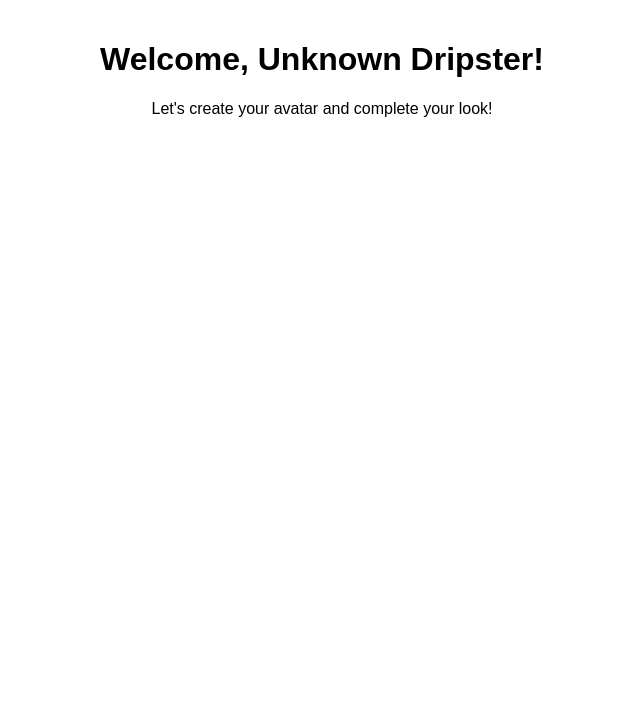
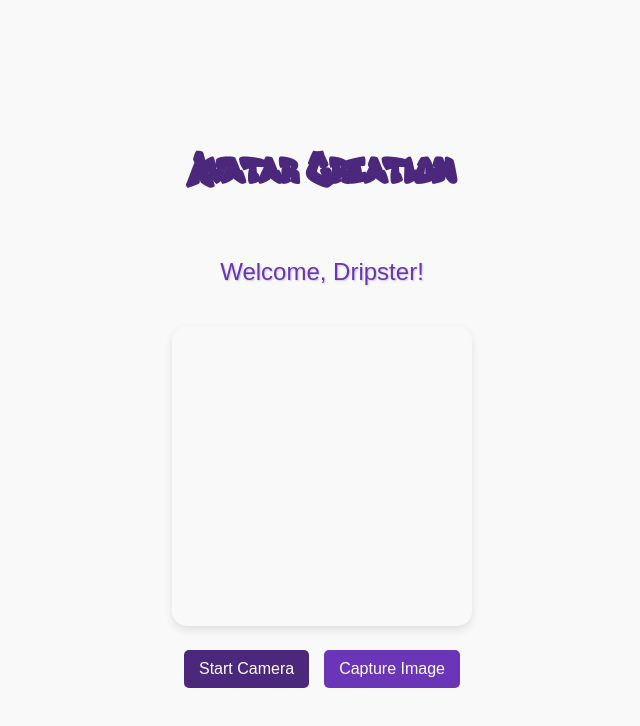
Before and after one commit to villelas/Dripster, a React (Create React App) app: page /avatarcreation in a window 1280 px wide. Shown: the top 726 px of the page, without its empty margins (318-958 px from the left). Built offline with nearby package versions, Linux system fonts and the light colour scheme.

Commit message:
Initiating the camera for avatar creation

```diff
--- /dev/null
+++ b/src/pages/SignIn/avatarcreation.css
@@ -0,0 +1,56 @@
+.avatar-creation-page {
+    text-align: center;
+    padding: 20px;
+    font-family: 'Arial', sans-serif;
+  }
+
+  h1 {
+    font-size: 2rem;
+    color: #4b287c;
+  }
+
+  p {
+    font-size: 1.2rem;
+    color: #6a35b7;
+  }
+
+  .drag-drop-box {
+    margin: 20px auto;
+    padding: 20px;
+    width: 300px;
+    height: 200px;
+    border: 2px dashed #6a35b7;
+    border-radius: 10px;
+    display: flex;
+    align-items: center;
+    justify-content: center;
+    background-color: #f8f8f8;
+    cursor: pointer;
+    position: relative;
+  }
+
+  .drag-drop-box.drag-active {
+    border-color: #4b287c;
+    background-color: #eaeaea;
+  }
+
+  .drag-drop-box p {
+    color: #6a35b7;
+    font-size: 1rem;
+    text-align: center;
+  }
+
+  .uploaded-image {
+    max-width: 100%;
+    max-height: 100%;
+    object-fit: cover;
+    border-radius: 10px;
+  }
+
+  .file-input {
+    position: absolute;
+    width: 100%;
+    height: 100%;
+    opacity: 0;
+    cursor: pointer;
+  }
--- a/src/pages/SignIn/avatarcreation.js
+++ b/src/pages/SignIn/avatarcreation.js
@@ -1,17 +1,211 @@
-import React from 'react';
-import { useLocation } from 'react-router-dom';
+import React, { useRef, useState } from 'react';
 
-const AvatarCreation = () => {
-  const location = useLocation();
-  const dripsterName = location.state?.dripstername || "Unknown Dripster"; // Fallback if undefined
+const AvatarCreation = ({ location }) => {
+  const [capturedImage, setCapturedImage] = useState(null);
+  const videoRef = useRef(null);
+  const canvasRef = useRef(null);
+
+  const startCamera = () => {
+    navigator.mediaDevices
+      .getUserMedia({ video: true })
+      .then((stream) => {
+        if (videoRef.current) {
+          videoRef.current.srcObject = stream;
+        }
+      })
+      .catch((error) => {
+        console.error('Error accessing camera:', error);
+        alert('Unable to access the camera. Please check your permissions.');
+      });
+  };
+
+  const captureImage = () => {
+    if (canvasRef.current && videoRef.current) {
+      const context = canvasRef.current.getContext('2d');
+      context.drawImage(videoRef.current, 0, 0, 300, 300); // Set dimensions
+      const dataURL = canvasRef.current.toDataURL('image/png');
+      setCapturedImage(dataURL);
+    }
+  };
+
+  const uploadImage = async () => {
+    if (capturedImage) {
+      try {
+        const formData = new FormData();
+        formData.append('file', dataURItoBlob(capturedImage), 'avatar.png');
+
+        const response = await fetch('http://localhost:8000/avatar-generator', {
+          method: 'POST',
+          body: formData,
+        });
+
+        if (!response.ok) {
+          throw new Error('Failed to upload image');
+        }
+
+        const result = await response.json();
+        console.log('Image processed:', result);
+        alert('Image uploaded and processed successfully!');
+      } catch (error) {
+        console.error('Error uploading image:', error);
+        alert('Error uploading image. Please try again.');
+      }
+    } else {
+      alert('No image captured yet!');
+    }
+  };
+
+  const dataURItoBlob = (dataURI) => {
+    const byteString = atob(dataURI.split(',')[1]);
+    const mimeString = dataURI.split(',')[0].split(':')[1].split(';')[0];
+    const ab = new ArrayBuffer(byteString.length);
+    const ia = new Uint8Array(ab);
+    for (let i = 0; i < byteString.length; i++) {
+      ia[i] = byteString.charCodeAt(i);
+    }
+    return new Blob([ab], { type: mimeString });
+  };
 
   return (
-    <div style={{ textAlign: 'center', padding: '20px' }}>
-      <h1>Welcome, {dripsterName}!</h1>
-      <p>Let's create your avatar and complete your look!</p>
-      {/* Avatar creation logic goes here */}
+    <div
+      style={{
+        display: 'flex',
+        flexDirection: 'column',
+        justifyContent: 'center',
+        alignItems: 'center',
+        height: '100vh',
+        backgroundColor: '#f9f9f9', // Set a light background for better visuals
+      }}
+    >
+      <h1 style={{ fontFamily: "'GraffitiYouth', sans-serif", fontSize: '3rem', color: '#4b287c' }}>
+        Avatar Creation
+      </h1>
+      <p
+        style={{
+          fontSize: '1.5rem',
+          color: '#6a35b7',
+          textShadow: '1px 1px 2px rgba(0, 0, 0, 0.2)',
+          marginBottom: '20px',
+        }}
+      >
+        Welcome, {location?.state?.dripsterName || 'Dripster'}!
+      </p>
+
+      <div style={{ marginTop: '20px', textAlign: 'center' }}>
+        {!capturedImage ? (
+          <>
+            <video
+              ref={videoRef}
+              autoPlay
+              playsInline
+              style={{
+                width: '300px',
+                height: '300px',
+                borderRadius: '15px',
+                boxShadow: '0 4px 10px rgba(0, 0, 0, 0.1)',
+              }}
+            ></video>
+            <div
+              style={{
+                marginTop: '20px',
+                display: 'flex',
+                justifyContent: 'center',
+                gap: '15px',
+              }}
+            >
+              <button
+                onClick={startCamera}
+                style={{
+                  backgroundColor: '#4b287c',
+                  color: '#ffffff',
+                  border: 'none',
+                  borderRadius: '5px',
+                  padding: '10px 15px',
+                  fontSize: '1rem',
+                  cursor: 'pointer',
+                  transition: 'transform 0.2s',
+                }}
+                onMouseOver={(e) => (e.target.style.transform = 'scale(1.05)')}
+                onMouseOut={(e) => (e.target.style.transform = 'scale(1)')}
+              >
+                Start Camera
+              </button>
+              <button
+                onClick={captureImage}
+                style={{
+                  backgroundColor: '#6a35b7',
+                  color: '#ffffff',
+                  border: 'none',
+                  borderRadius: '5px',
+                  padding: '10px 15px',
+                  fontSize: '1rem',
+                  cursor: 'pointer',
+                  transition: 'transform 0.2s',
+                }}
+                onMouseOver={(e) => (e.target.style.transform = 'scale(1.05)')}
+                onMouseOut={(e) => (e.target.style.transform = 'scale(1)')}
+              >
+                Capture Image
+              </button>
+            </div>
+          </>
+        ) : (
+          <>
+            <img
+              src={capturedImage}
+              alt="Captured"
+              style={{
+                width: '300px',
+                height: '300px',
+                borderRadius: '15px',
+                boxShadow: '0 4px 10px rgba(0, 0, 0, 0.1)',
+              }}
+            />
+            <button
+              onClick={() => setCapturedImage(null)}
+              style={{
+                backgroundColor: '#b72d7b',
+                color: '#ffffff',
+                border: 'none',
+                borderRadius: '5px',
+                padding: '10px 15px',
+                fontSize: '1rem',
+                cursor: 'pointer',
+                marginTop: '15px',
+                transition: 'transform 0.2s',
+              }}
+              onMouseOver={(e) => (e.target.style.transform = 'scale(1.05)')}
+              onMouseOut={(e) => (e.target.style.transform = 'scale(1)')}
+            >
+              Retake Image
+            </button>
+          </>
+        )}
+      </div>
+
+      <canvas ref={canvasRef} style={{ display: 'none' }} width="300" height="300"></canvas>
+      {capturedImage && (
+        <div style={{ marginTop: '20px' }}>
+          <button
+            onClick={uploadImage}
+            style={{
+              backgroundColor: '#35b76a',
+              color: '#ffffff',
+              border: 'none',
+              borderRadius: '5px',
+              padding: '10px 15px',
+              fontSize: '1rem',
+              cursor: 'pointer',
+              transition: 'transform 0.2s',
+            }}
+            onMouseOver={(e) => (e.target.style.transform = 'scale(1.05)')}
+            onMouseOut={(e) => (e.target.style.transform = 'scale(1)')}
+          >
+            Upload Image
+          </button>
+        </div>
+      )}
     </div>
   );
-};
-
+}
 export default AvatarCreation;
```
Also changed, not shown: 2 other files (tests, documents, lock files or other folders).
